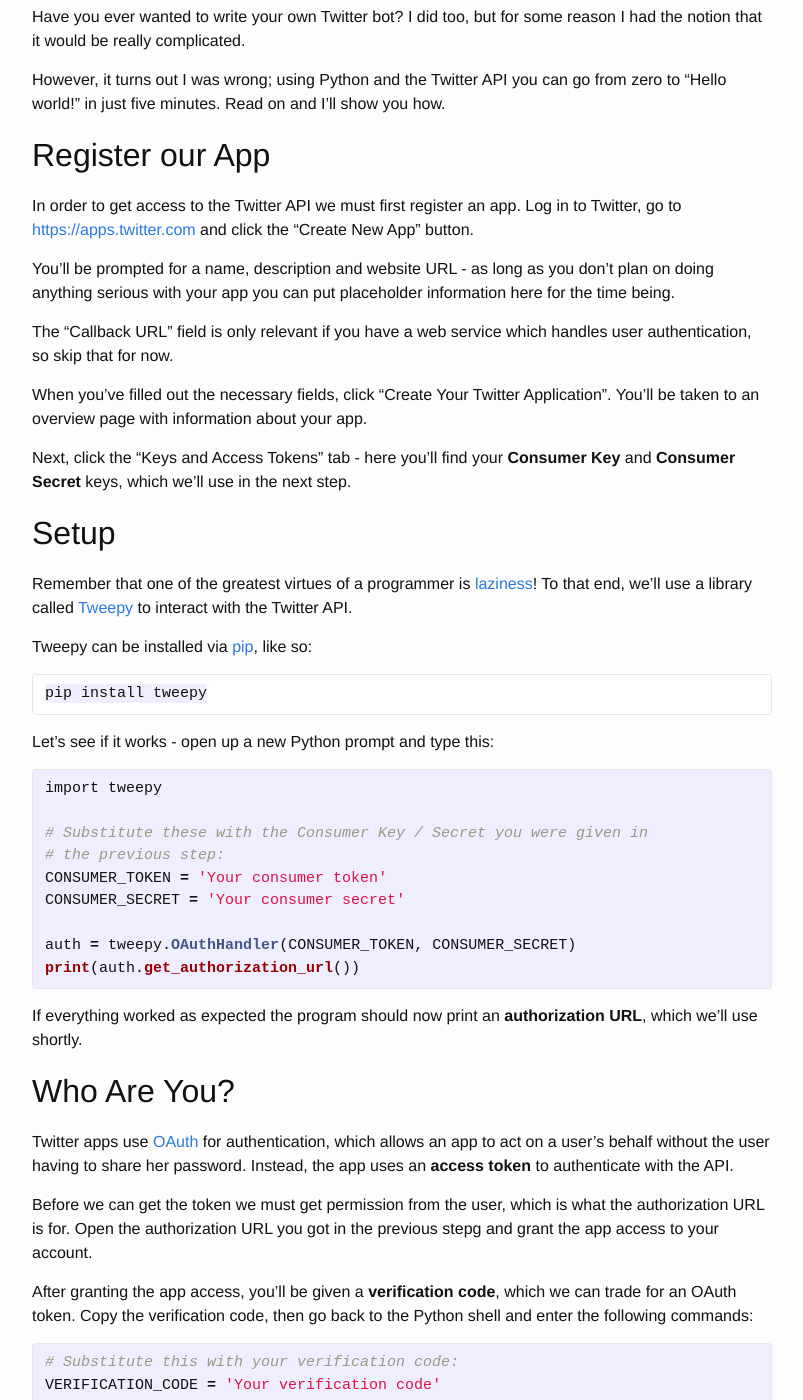
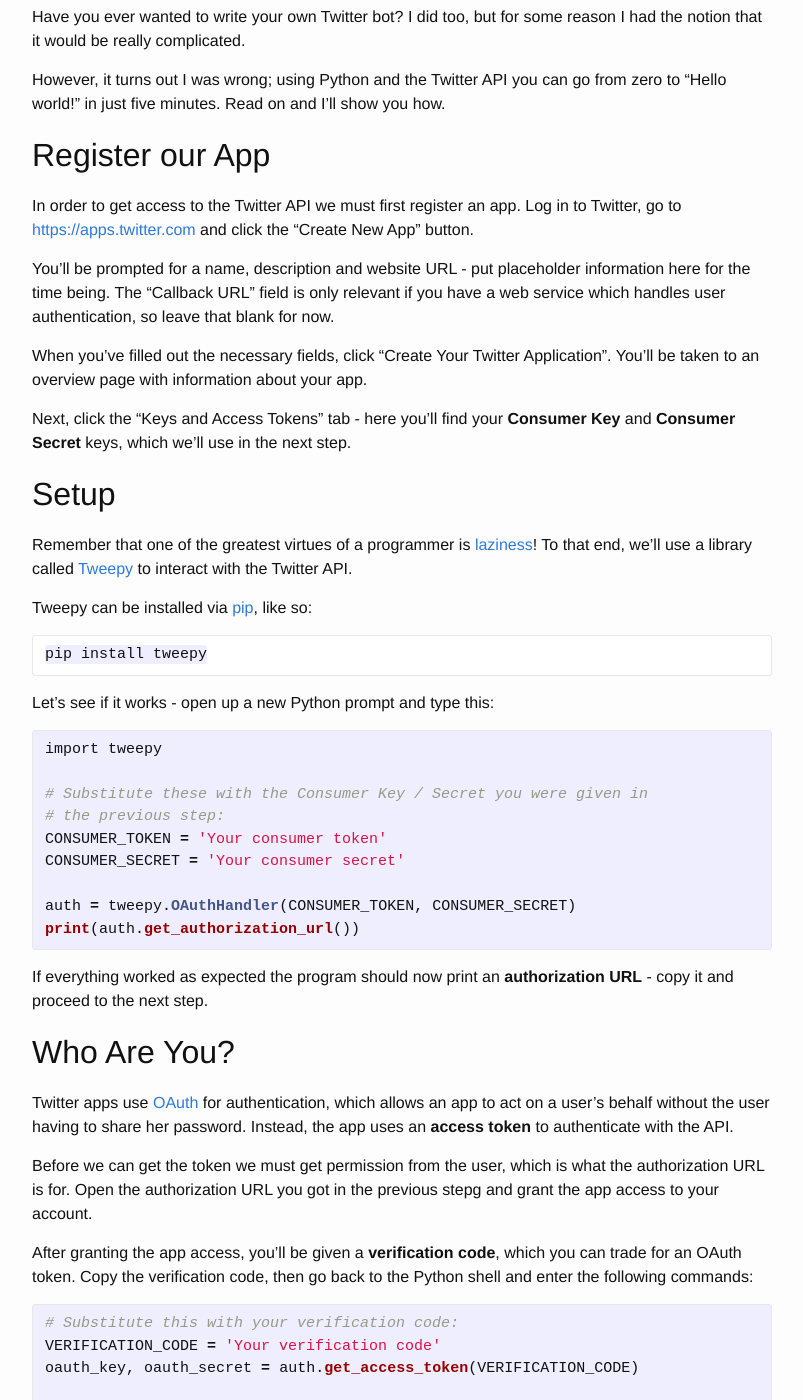
Before and after one commit to chreke/johnytex.github.io, a Jekyll site: the page built from _posts/2015-11-20-how-to-write-a-twitter-bot-part-1.md, in a window 1280 px wide and 1400 px high, scrolled down 195 px. Shown: the whole window, without its empty margins (238-1041 px from the left). Built offline with Jekyll 4.4.1, drawn with Linux system fonts in a browser that asks for light colours.

Commit message:
Update Twitter bot post

```diff
--- a/_posts/2015-11-20-how-to-write-a-twitter-bot-part-1.md
+++ b/_posts/2015-11-20-how-to-write-a-twitter-bot-part-1.md
@@ -8,9 +8,9 @@
 Have you ever wanted to write your own Twitter bot? I did too, but for
 some reason I had the notion that it would be really complicated.
 
-However, it turns out I was wrong; using Python and the Twitter API you can go
-from zero to "Hello world!" in just five minutes. Read on and I'll show you
-how.
+However, it turns out I was wrong; using Python and the Twitter API
+you can go from zero to "Hello world!" in just five minutes. Read on
+and I'll show you how.
 
 Register our App
 ----------------
@@ -32,12 +32,10 @@
 app. Log in to Twitter, go to [https://apps.twitter.com][apps] and
 click the "Create New App" button.
 
-You'll be prompted for a name, description and website URL - as long
-as you don't plan on doing anything serious with your app you can put
-placeholder information here for the time being.
-
-The "Callback URL" field is only relevant if you have a web service
-which handles user authentication, so skip that for now.
+You'll be prompted for a name, description and website URL - put
+placeholder information here for the time being. The "Callback URL"
+field is only relevant if you have a web service which handles user
+authentication, so leave that blank for now.
 
 When you've filled out the necessary fields, click "Create Your
 Twitter Application". You'll be taken to an overview page with
@@ -74,7 +72,7 @@
 {% endhighlight %}
 
 If everything worked as expected the program should now print an
-**authorization URL**, which we'll use shortly.
+**authorization URL** - copy it and proceed to the next step.
 
 Who Are You?
 ------------
@@ -84,12 +82,13 @@
 password. Instead, the app uses an **access token** to authenticate
 with the API.
 
-Before we can get the token we must get permission from the user, which is what
-the authorization URL is for. Open the authorization URL you got in the
-previous stepg and grant the app access to your account.
+Before we can get the token we must get permission from the user,
+which is what the authorization URL is for. Open the authorization URL
+you got in the previous stepg and grant the app access to your
+account.
 
 After granting the app access, you'll be given a **verification
-code**, which we can trade for an OAuth token. Copy the verification
+code**, which you can trade for an OAuth token. Copy the verification
 code, then go back to the Python shell and enter the following
 commands:
 
```
